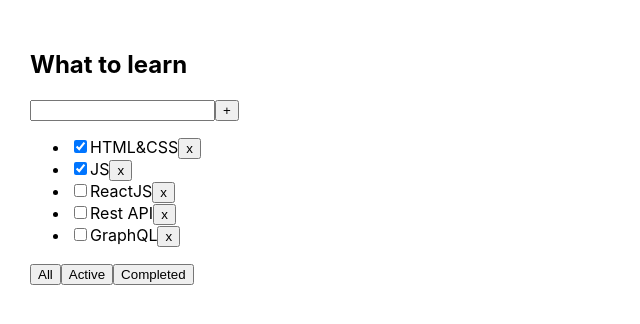
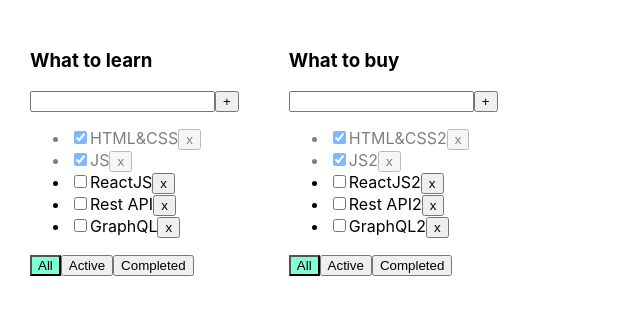
Before and after one commit to EgoshinVA/1-todolist, a React (Create React App) app: page / in a window 1280 px wide. Shown: the top 324 px of the page, without its empty margins (0-640 px from the left). Built offline with nearby package versions, Linux system fonts and the light colour scheme.

Commit message:
07 - Микротаски самостоятельно

```diff
--- a/src/App.css
+++ b/src/App.css
@@ -1,4 +1,3 @@
-
 .App {
   padding: 30px;
   display: flex;
--- a/src/App.tsx
+++ b/src/App.tsx
@@ -3,55 +3,96 @@
 import {Todolist} from './Todolist';
 import {v1} from 'uuid';
 
-export type Task = {
+export type FilterValuesType = "all" | "active" | "completed";
+
+type TodoListsType = {
     id: string
     title: string
-    isDone: boolean
+    filter: FilterValuesType
 }
 
 function App() {
+    // let [tasks, setTasks] = useState([
+    //     {id: v1(), title: "HTML&CSS", isDone: true},
+    //     {id: v1(), title: "JS", isDone: true},
+    //     {id: v1(), title: "ReactJS", isDone: false},
+    //     {id: v1(), title: "Rest API", isDone: false},
+    //     {id: v1(), title: "GraphQL", isDone: false},
+    // ]);
+    // let [filter, setFilter] = useState<FilterValuesType>("all");
 
-    const [tasks, setTasks] = useState<Task[]>([
+    let todolistID1 = v1();
+    let todolistID2 = v1();
+
+    let [todoLists, setTodoLists] = useState<Array<TodoListsType>>([
+        {id: todolistID1, title: 'What to learn', filter: 'all'},
+        {id: todolistID2, title: 'What to buy', filter: 'all'},
+    ])
+
+    let [tasks, setTasks] = useState({
+        [todolistID1]: [
             {id: v1(), title: "HTML&CSS", isDone: true},
             {id: v1(), title: "JS", isDone: true},
             {id: v1(), title: "ReactJS", isDone: false},
             {id: v1(), title: "Rest API", isDone: false},
             {id: v1(), title: "GraphQL", isDone: false},
-    ]);
+        ],
+        [todolistID2]: [
+            {id: v1(), title: "HTML&CSS2", isDone: true},
+            {id: v1(), title: "JS2", isDone: true},
+            {id: v1(), title: "ReactJS2", isDone: false},
+            {id: v1(), title: "Rest API2", isDone: false},
+            {id: v1(), title: "GraphQL2", isDone: false},
+        ]
+    });
 
-    const [filter, setFilter] = useState<'all' | 'active' | 'completed'>('all')
 
-    const addTask = (newTitle: string) => setTasks([{id: v1(), title: newTitle, isDone: false}, ...tasks])
+    function removeTask(todoListId: string, id: string) {
+        let filteredTasks = {...tasks, [todoListId]: tasks[todoListId].filter(t => t.id != id)}
+        setTasks(filteredTasks);
+    }
 
-    const deleteTask = (id: string) => setTasks(tasks.filter(task => task.id !== id))
+    function addTask(todoListId: string, title: string) {
+        let task = {id: v1(), title: title, isDone: false};
+        let newTasks = {...tasks, [todoListId]: [...tasks[todoListId], task]}
+        setTasks(newTasks);
+    }
 
-    const completeTask = (id: string) => setTasks(tasks.map(task => task.id === id ? {...task, isDone: !task.isDone} : task))
+    function changeStatus(todoListId: string, taskId: string, isDone: boolean) {
+        let newTasks = {
+            ...tasks,
+            [todoListId]: tasks[todoListId].map(el => el.id === taskId ? {...el, isDone: isDone} : el)
+        }
+        setTasks(newTasks);
+    }
 
-    const changeFilter = (value: 'all' | 'active' | 'completed') => setFilter(value)
-
-    let filteredTasks = tasks
-
-    switch (filter) {
-        case "all":
-            filteredTasks = tasks
-            break
-        case "active":
-            filteredTasks = tasks.filter(task => !task.isDone)
-            break
-        case "completed":
-            filteredTasks = tasks.filter(task => task.isDone)
-            break
-    }
 
     return (
         <div className="App">
-            <Todolist title="What to learn"
+            {todoLists.map(el => {
+                const changeFilter = (filter: FilterValuesType) => {
+                    setTodoLists(todoLists.map(todo => todo.id === el.id ? {...todo, filter: filter} : todo))
+                }
+                let filteredTasks = tasks[el.id]
+                if (el.filter === 'active')
+                    filteredTasks = tasks[el.id].filter(task => !task.isDone)
+                if (el.filter === 'completed')
+                    filteredTasks = tasks[el.id].filter(task => task.isDone)
+
+
+                return <Todolist
+                    key={el.id}
+                    title={el.title}
                     tasks={filteredTasks}
+                    removeTask={removeTask}
                     addTask={addTask}
-                      deleteTask={deleteTask}
+                    changeTaskStatus={changeStatus}
+                    filter={el.filter}
+                    todoId={el.id}
                     changeFilter={changeFilter}
-                      completeTask={completeTask}
                 />
+            })}
+
         </div>
     );
 }
--- a/src/Button.tsx
+++ /dev/null
@@ -1,10 +0,0 @@
-type ButtonPropsType = {
-    title: string
-    onClick?: () => void
-}
-
-export const Button = ({title, onClick}: ButtonPropsType) => {
-    return (
-        <button onClick={onClick}>{title}</button>
-    )
-}
--- a/src/Todolist.tsx
+++ b/src/Todolist.tsx
@@ -1,50 +1,89 @@
-import React, {ChangeEvent, useState} from 'react';
-import {Task} from "./App";
-import {Button} from "./Button";
+import React, {ChangeEvent, KeyboardEvent, useState} from 'react';
+import {FilterValuesType} from './App';
 
-type TodolistPropsType = {
+type TaskType = {
+    id: string
     title: string
-    tasks: Task[]
-    addTask: (newTitle: string) => void
-    deleteTask: (id: string) => void
-    completeTask: (id: string) => void
-    changeFilter: (value: 'all' | 'active' | 'completed') => void
+    isDone: boolean
 }
 
-export const Todolist: React.FC<TodolistPropsType> = ({
-                                                          title,
-                                                          tasks,
-                                                          addTask,
-                                                          deleteTask,
-                                                          changeFilter,
-                                                          completeTask
-                                                      }) => {
+type PropsType = {
+    todoId: string
+    title: string
+    tasks: TaskType[]
+    removeTask: (todoListId: string, taskId: string) => void
+    addTask: (todoListId: string, title: string) => void
+    changeTaskStatus: (todoListId: string, taskId: string, isDone: boolean) => void
+    filter: FilterValuesType
+    changeFilter: (filter: FilterValuesType) => void
+}
 
-    const [inputValue, setInputValue] = useState<string>('')
+export function Todolist(props: PropsType) {
 
-    const onChangeInputHandler = (e: ChangeEvent<HTMLInputElement>) => {
-        setInputValue(e.currentTarget.value)
+    let [title, setTitle] = useState("")
+    let [error, setError] = useState<string | null>(null)
+
+    const addTask = () => {
+        if (title.trim() !== "") {
+            props.addTask(props.todoId, title.trim());
+            setTitle("");
+        } else {
+            setError("Title is required");
+        }
     }
 
-    const onClickAddTask = () => {
-        addTask(inputValue)
-        setInputValue('')
+    const onChangeHandler = (e: ChangeEvent<HTMLInputElement>) => {
+        setTitle(e.currentTarget.value)
     }
 
-    return (
+    const onKeyPressHandler = (e: KeyboardEvent<HTMLInputElement>) => {
+        setError(null);
+        if (e.charCode === 13) {
+            addTask();
+        }
+    }
+
+    const onAllClickHandler = () => props.changeFilter("all");
+    const onActiveClickHandler = () => props.changeFilter("active");
+    const onCompletedClickHandler = () => props.changeFilter("completed");
+
+
+    return <div>
+        <h3>{props.title}</h3>
         <div>
-            <h2>{title}</h2>
-            <input value={inputValue} onChange={onChangeInputHandler}/><Button onClick={onClickAddTask} title={'+'}/>
-            <ul>
-                {tasks.map(task => <li key={task.id}>
-                    <input checked={task.isDone} type={"checkbox"} onChange={() => completeTask(task.id)}/>
-                    <span>{task.title}</span>
-                    <Button onClick={() => deleteTask(task.id)} title={'x'}/>
-                </li>)}
-            </ul>
-            <Button onClick={() => changeFilter('all')} title={'All'}/>
-            <Button onClick={() => changeFilter('active')} title={'Active'}/>
-            <Button onClick={() => changeFilter('completed')} title={'Completed'}/>
+            <input value={title}
+                   onChange={onChangeHandler}
+                   onKeyPress={onKeyPressHandler}
+                   className={error ? "error" : ""}
+            />
+            <button onClick={addTask}>+</button>
+            {error && <div className="error-message">{error}</div>}
         </div>
-    );
-};
+        <ul>
+            {
+                props.tasks.map(t => {
+                    const onClickHandler = () => props.removeTask(props.todoId, t.id)
+                    const onChangeHandler = (e: ChangeEvent<HTMLInputElement>) => {
+                        props.changeTaskStatus(props.todoId, t.id, e.currentTarget.checked);
+                    }
+
+                    return <li key={t.id} className={t.isDone ? "is-done" : ""}>
+                        <input type="checkbox"
+                               onChange={onChangeHandler}
+                               checked={t.isDone}/>
+                        <span>{t.title}</span>
+                        <button onClick={onClickHandler}>x</button>
+                    </li>
+                })
+            }
+        </ul>
+        <div>
+            <button className={props.filter === 'all' ? "active-filter" : ""}
+                    onClick={onAllClickHandler}>All</button>
+            <button className={props.filter === 'active' ? "active-filter" : ""}
+                onClick={onActiveClickHandler}>Active</button>
+            <button className={props.filter === 'completed' ? "active-filter" : ""}
+                onClick={onCompletedClickHandler}>Completed</button>
+        </div>
+    </div>
+}
--- a/src/index.tsx
+++ b/src/index.tsx
@@ -1,12 +1,10 @@
 import React from 'react';
+import ReactDOM from 'react-dom';
 import './index.css';
 import App from './App';
 import * as serviceWorker from './serviceWorker';
-import { createRoot } from 'react-dom/client';
 
-const container  = document.getElementById('root') as HTMLElement
-const root = createRoot(container);
-root.render(<App />);
+ReactDOM.render(<App />,  document.getElementById('root'));
 
 // If you want your app to work offline and load faster, you can change
 // unregister() to register() below. Note this comes with some pitfalls.
```
Lines whose indentation alone changed are shown as unchanged.
